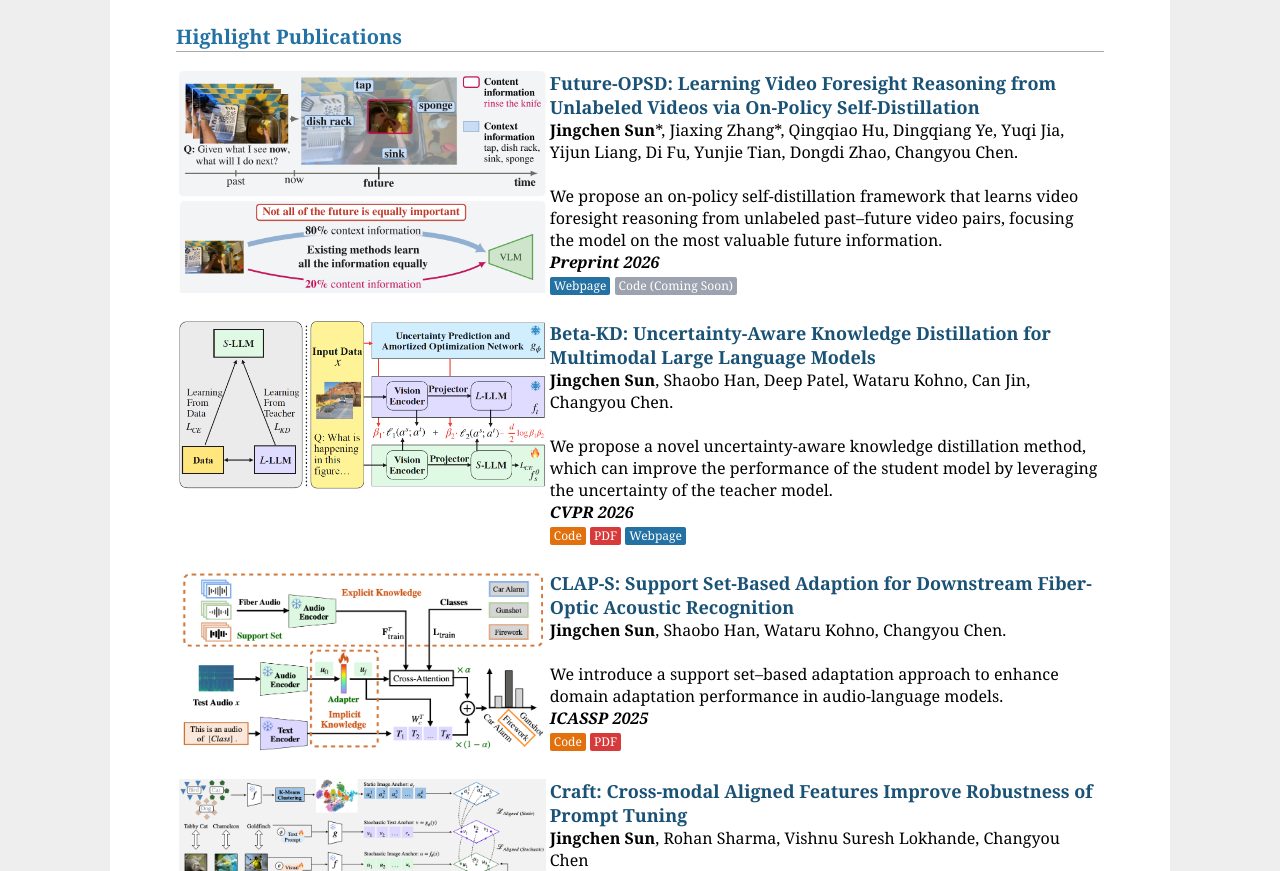
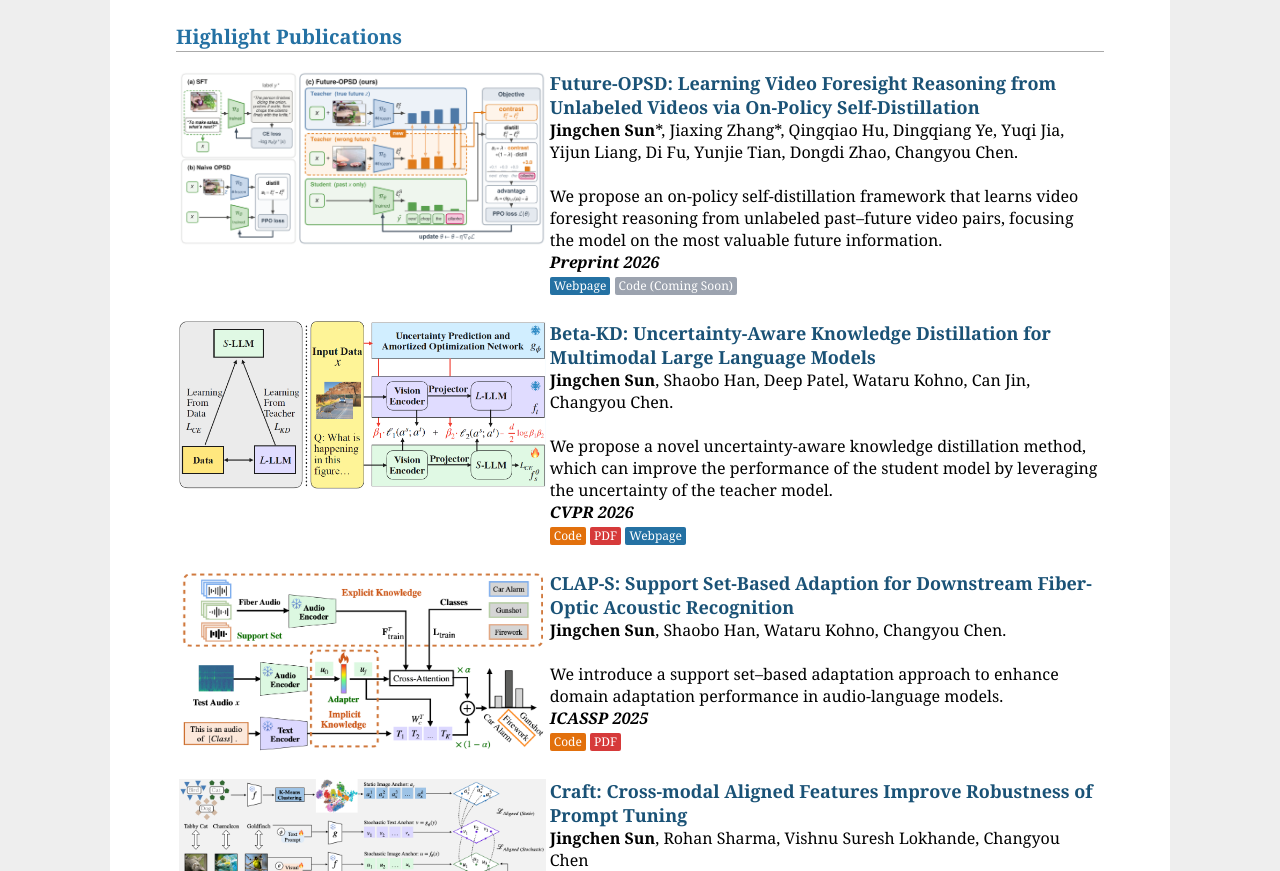
Before and after one commit to Jingchensun/jingchensun.github.io, a plain HTML site: page index.html in a window 1280 px wide. Shown: the part 1086-1957 px from the top of the page. Drawn offline with Linux system fonts and the light colour scheme.

Commit message:
Use Future-OPSD main figure on homepage

```diff
--- a/index.html
+++ b/index.html
@@ -177,7 +177,7 @@
             <tr>
                 <!-- Image on the left with larger size -->
                 <td style="width:40%; vertical-align: top;">
-                    <img src="publication/future-opsd.png" alt="Future-OPSD Image" class="publication-image">
+                    <img src="publication/future-opsd-main.png" alt="Future-OPSD Image" class="publication-image">
                 </td>
 
                 <!-- Text on the right -->
```
Also changed, not shown: publication/future-opsd-main.png (added), publication/future-opsd.png (deleted).
